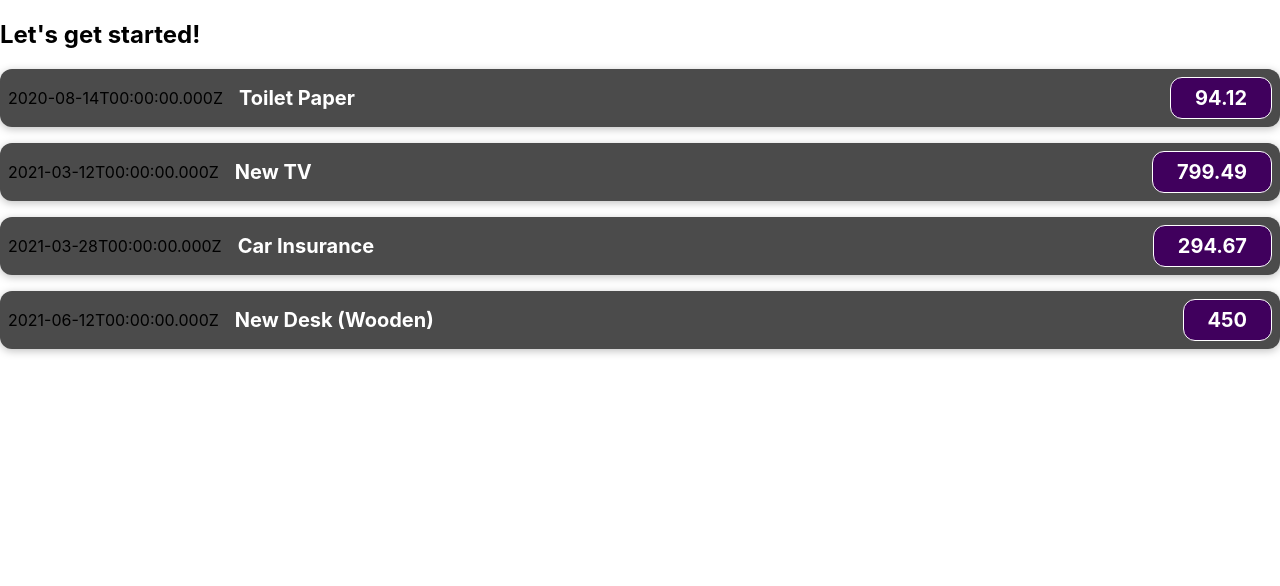
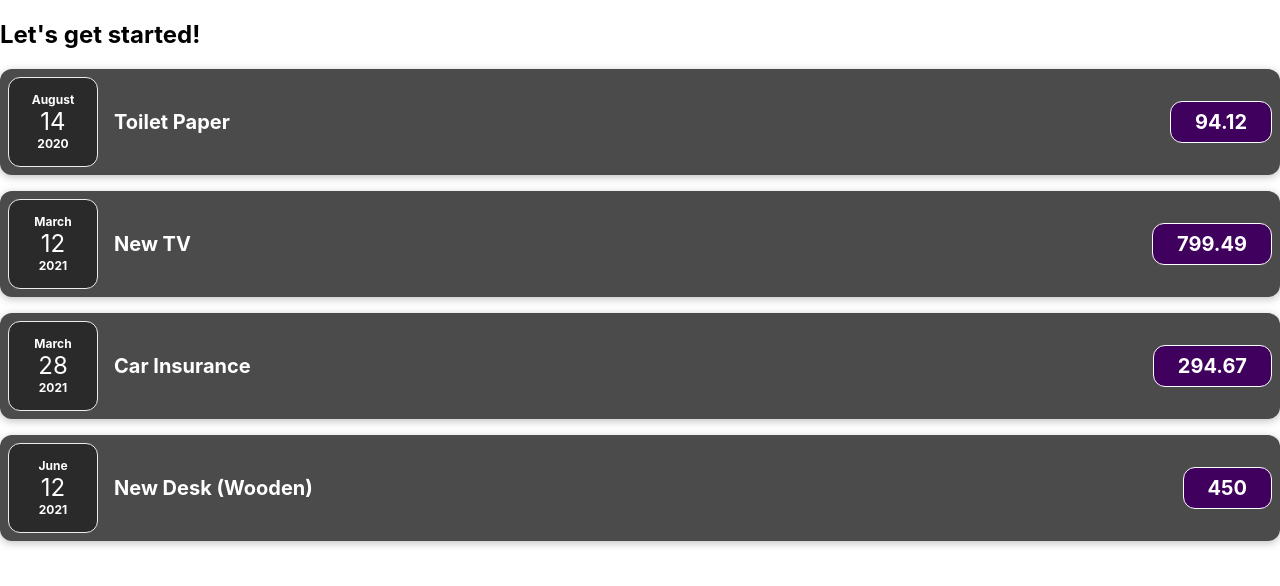
Before and after one commit to walt-wood/web-finances-app, a React (Create React App) app: page / in a window 1280 px wide. Shown: the top 586 px of the page. Built offline with nearby package versions, Linux system fonts and the light colour scheme.

Commit message:
Added ExpenseDate component and css

```diff
--- a/src/App.js
+++ b/src/App.js
@@ -28,22 +28,22 @@
         title={expenses[0].title}
         amount={expenses[0].amount}
         date={expenses[0].date}
-      ></ExpenseItem>
+      />
       <ExpenseItem
         title={expenses[1].title}
         amount={expenses[1].amount}
         date={expenses[1].date}
-      ></ExpenseItem>
+      />
       <ExpenseItem
         title={expenses[2].title}
         amount={expenses[2].amount}
         date={expenses[2].date}
-      ></ExpenseItem>
+      />
       <ExpenseItem
         title={expenses[3].title}
         amount={expenses[3].amount}
         date={expenses[3].date}
-      ></ExpenseItem>
+      />
     </div>
   );
 }
--- /dev/null
+++ b/src/components/ExpenseDate.css
@@ -0,0 +1,26 @@
+.expense-date {
+  display: flex;
+  flex-direction: column;
+  width: 5.5rem;
+  height: 5.5rem;
+  border: 1px solid #ececec;
+  background-color: #2a2a2a;
+  color: white;
+  border-radius: 12px;
+  align-items: center;
+  justify-content: center;
+}
+
+.expense-date__month {
+  font-size: 0.75rem;
+  font-weight: bold;
+}
+
+.expense-date__year {
+  font-size: 0.75rem;
+  font-weight: bold;
+}
+
+.expense-date__day {
+  font-size: 1.5rem;
+}
--- /dev/null
+++ b/src/components/ExpenseDate.js
@@ -0,0 +1,17 @@
+import "./ExpenseDate.css";
+
+function ExpenseDate(props) {
+  // toLocaleString() is JS helper method to extract date info in specific formats.
+  const month = props.date.toLocaleString("en-US", { month: "long" });
+  const day = props.date.toLocaleString("en-US", { day: "2-digit" });
+  const year = props.date.getFullYear();
+  return (
+    <div className="expense-date">
+      <div className="expense-date__month">{month}</div>
+      <div className="expense-date__day">{day}</div>
+      <div className="expense-date__year">{year}</div>
+    </div>
+  );
+}
+
+export default ExpenseDate;
--- a/src/components/ExpenseItem.js
+++ b/src/components/ExpenseItem.js
@@ -1,9 +1,10 @@
 import "./ExpenseItem.css";
+import ExpenseDate from "./ExpenseDate";
 
 function ExpenseItem(props) {
   return (
     <div className="expense-item">
-      <div>{props.date.toISOString()}</div>
+        <ExpenseDate date={props.date}/>
       <div className="expense-item__description">
         <h2>{props.title}</h2>
         <div className="expense-item__price">{props.amount}</div>
```
